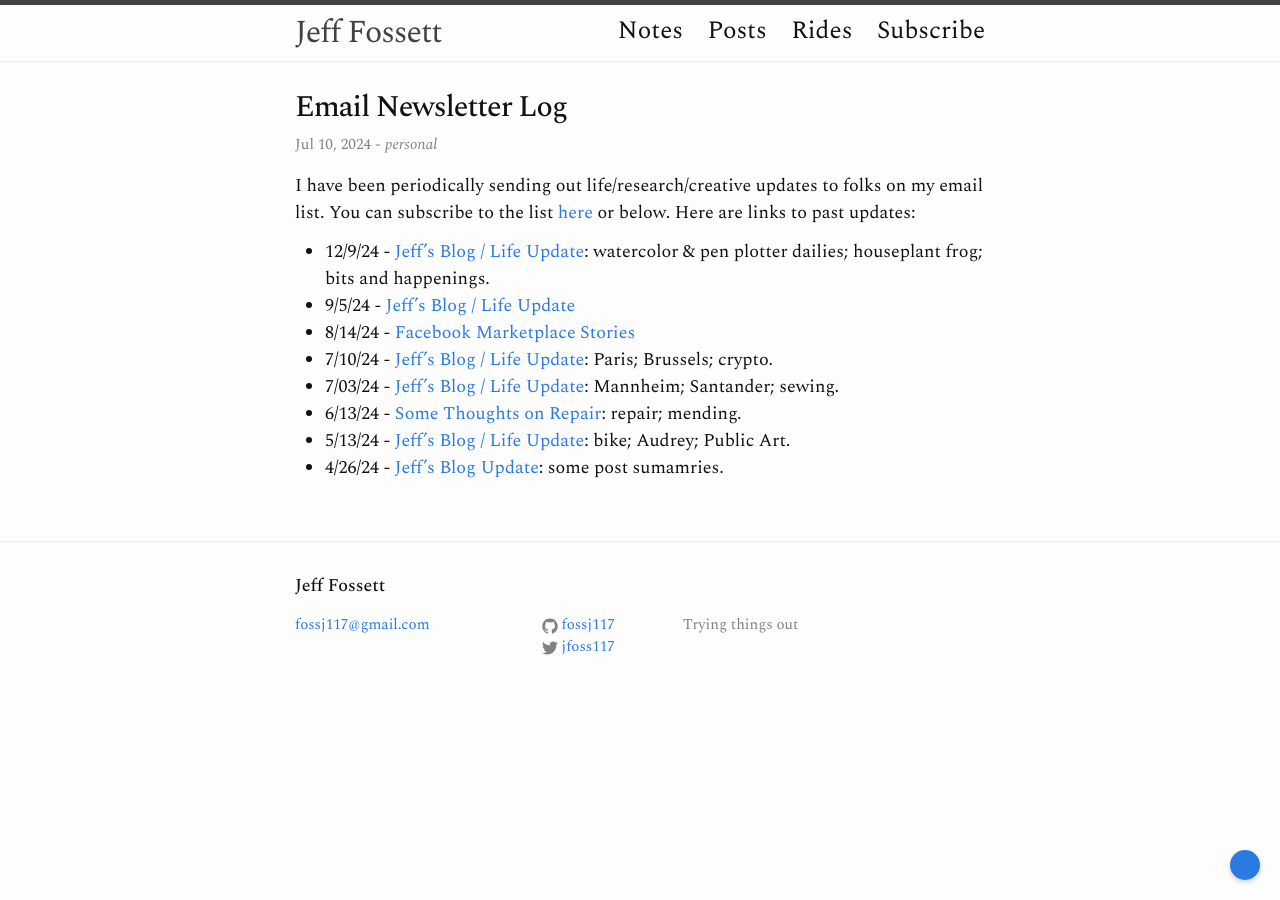
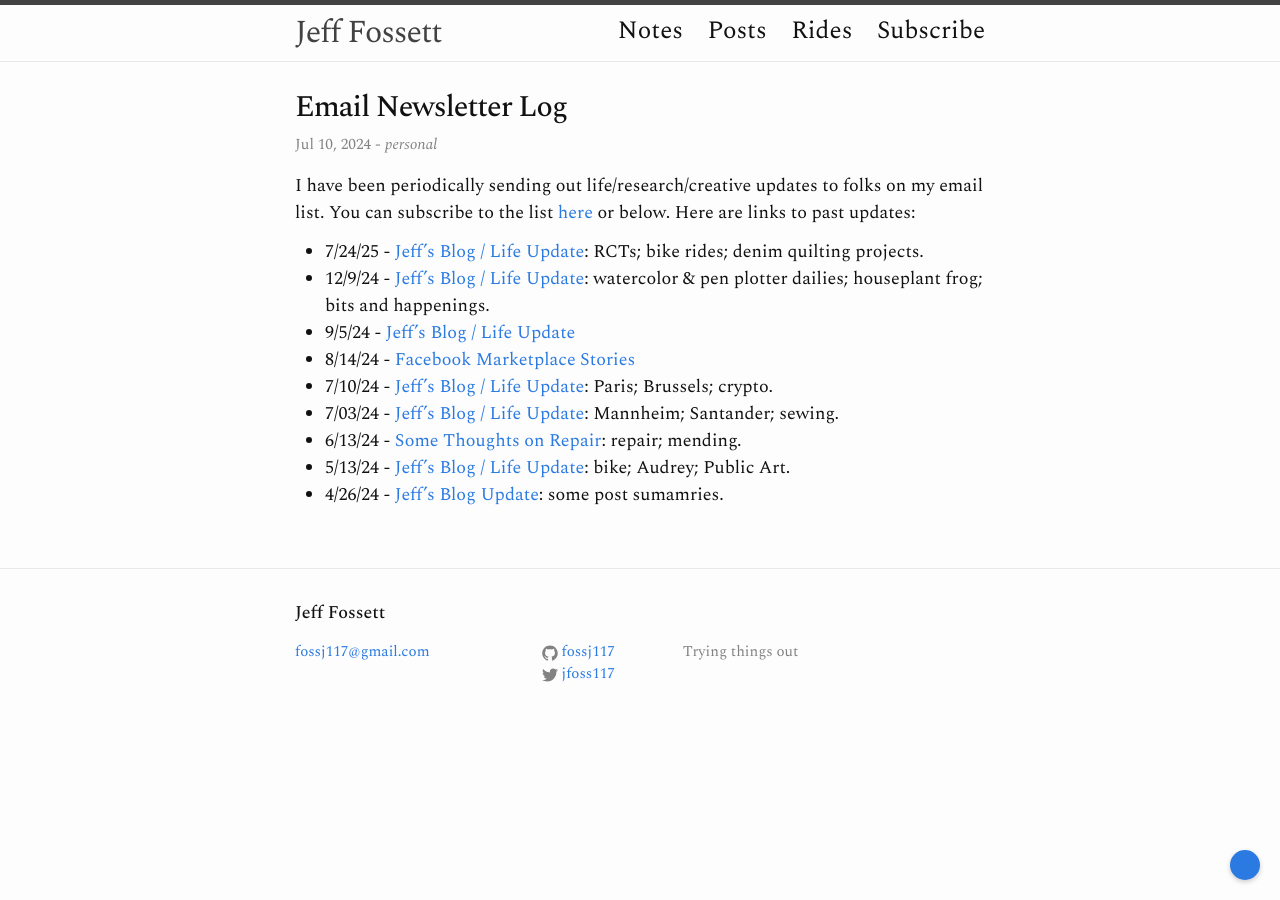
Before and after one commit to Fossj117/fossj117.github.io, a Jekyll site: the page built from _posts/2024-07-10-newsletter-db.md, in a window 1280 px wide. Built offline with Jekyll 4.4.1, drawn with Linux system fonts in a browser that asks for light colours.

Commit message:
add most recent newsletter

```diff
--- a/_posts/2024-07-10-newsletter-db.md
+++ b/_posts/2024-07-10-newsletter-db.md
@@ -10,6 +10,8 @@ tag: ["personal"]
 
 I have been periodically sending out life/research/creative updates to folks on my email list. You can subscribe to the list [here](https://jeffreyfossett.com/subscribe/) or below. Here are links to past updates:
 
+
+* 7/24/25 - [Jeff's Blog / Life Update](https://us22.campaign-archive.com/?u=8f1642304d50d1f9684f84baf&id=45b3652103): RCTs; bike rides; denim quilting projects.
 * 12/9/24 - [Jeff's Blog / Life Update](https://us22.campaign-archive.com/?u=8f1642304d50d1f9684f84baf&id=e9ee9e8718): watercolor & pen plotter dailies; houseplant frog; bits and happenings.
 * 9/5/24 - [Jeff's Blog / Life Update](https://us22.campaign-archive.com/?u=8f1642304d50d1f9684f84baf&id=159df2ad57)
 * 8/14/24 - [Facebook Marketplace Stories](https://mailchi.mp/76f2b5e944c1/jeffs-bloglife-update-may-13-19039)
```
